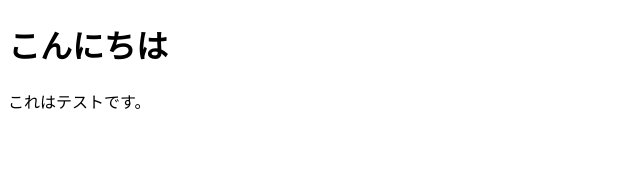
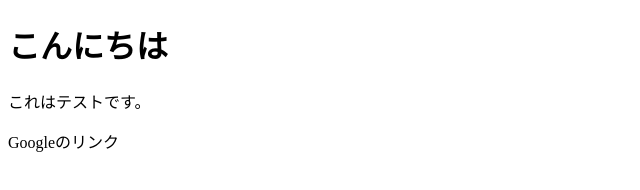
Before and after one commit to siteharu/oboroduki4_test_1, a plain HTML site: page index.html in a window 1280 px wide. Shown: the whole page, without its empty margins (0-640 px from the left). Drawn offline with Linux system fonts and the light colour scheme.

Commit message:
Add Google link to index.html

```diff
--- a/index.html
+++ b/index.html
@@ -8,5 +8,6 @@
 <body>
     <h1>こんにちは</h1>
     <p>これはテストです。</p>
+    <p><a>Googleのリンク</a></p>
 </body>
 </html>
```
